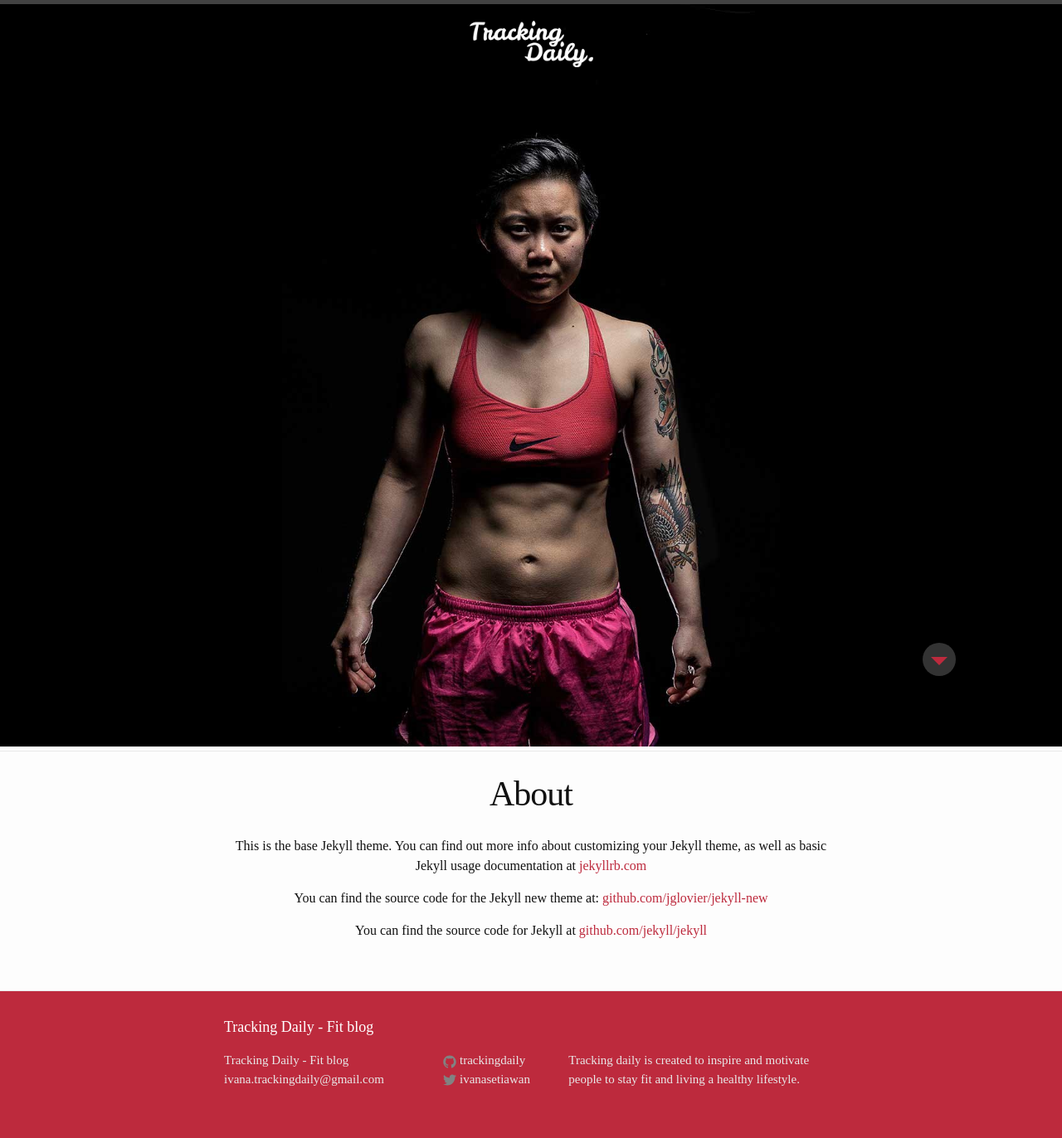
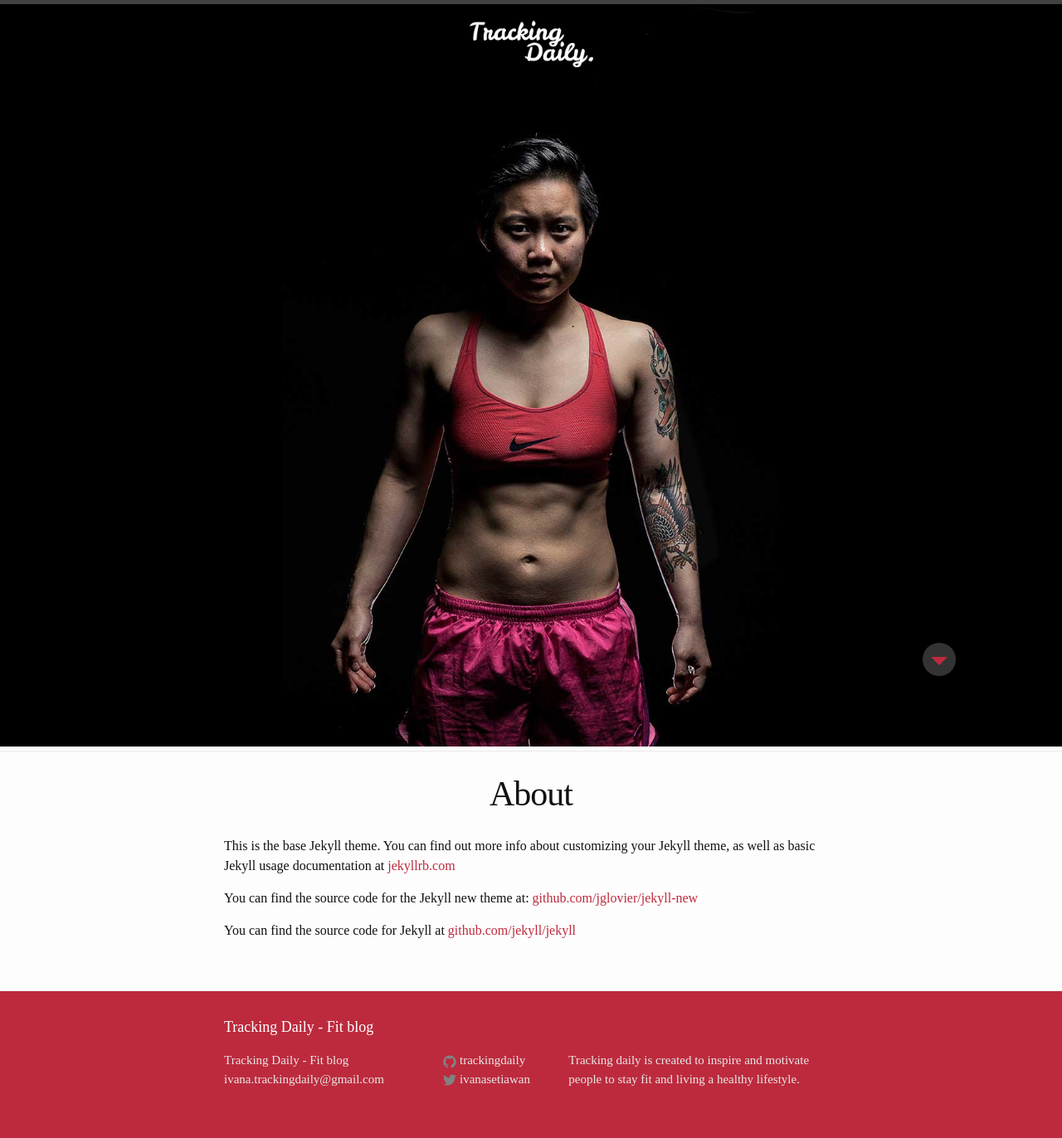
Before and after one commit to trackingdaily/trackingdaily.github.io, a Jekyll site: the page built from about.md, in a window 1280 px wide. Shown: the whole page at 83% size. Built offline with Jekyll 4.4.1, drawn with Linux system fonts in a browser that asks for light colours; some web fonts are replaced; comment, search, counter and statistics services are not loaded.

Commit message:
Updated layouts

```diff
--- a/_layouts/default.html
+++ b/_layouts/default.html
@@ -7,7 +7,7 @@
 
     {% include header.html %}
 
-    <div id="scroll-target" class="page-content centered">
+    <div id="scroll-target" class="page-content">
       <div class="wrapper">
         {{ content }}
       </div>
--- a/_layouts/page.html
+++ b/_layouts/page.html
@@ -4,7 +4,7 @@ layout: default
 
 <div class="post">
 
-  <header class="post-header">
+  <header class="post-header centered">
     <h1 class="post-title">{{ page.title }}</h1>
   </header>
 
--- a/_layouts/post.html
+++ b/_layouts/post.html
@@ -5,7 +5,7 @@ comments: true
 
 <div class="post">
 
-  <header class="post-header">
+  <header class="post-header centered">
     <ul class="breadcrumbs">
       <li><a href="/">Back to overview</a></li>
     </ul>
--- a/_layouts/single.html
+++ b/_layouts/single.html
@@ -7,7 +7,7 @@
 
     {% include header--single.html %}
 
-    <div class="page-content centered">
+    <div class="page-content">
       <div class="wrapper">
         {{ content }}
       </div>
--- a/_sass/_layout.scss
+++ b/_sass/_layout.scss
@@ -242,6 +242,7 @@
     padding: $spacing-unit 0;
     background: $background-color;
     z-index: 2000;
+    text-align: left;
 }
 
 .post-list {
--- a/index.html
+++ b/index.html
@@ -2,7 +2,7 @@
 layout: default
 ---
 
-<div class="home">
+<div class="home centered">
 
   <h1 class="page-heading">Posts</h1>
 
```
